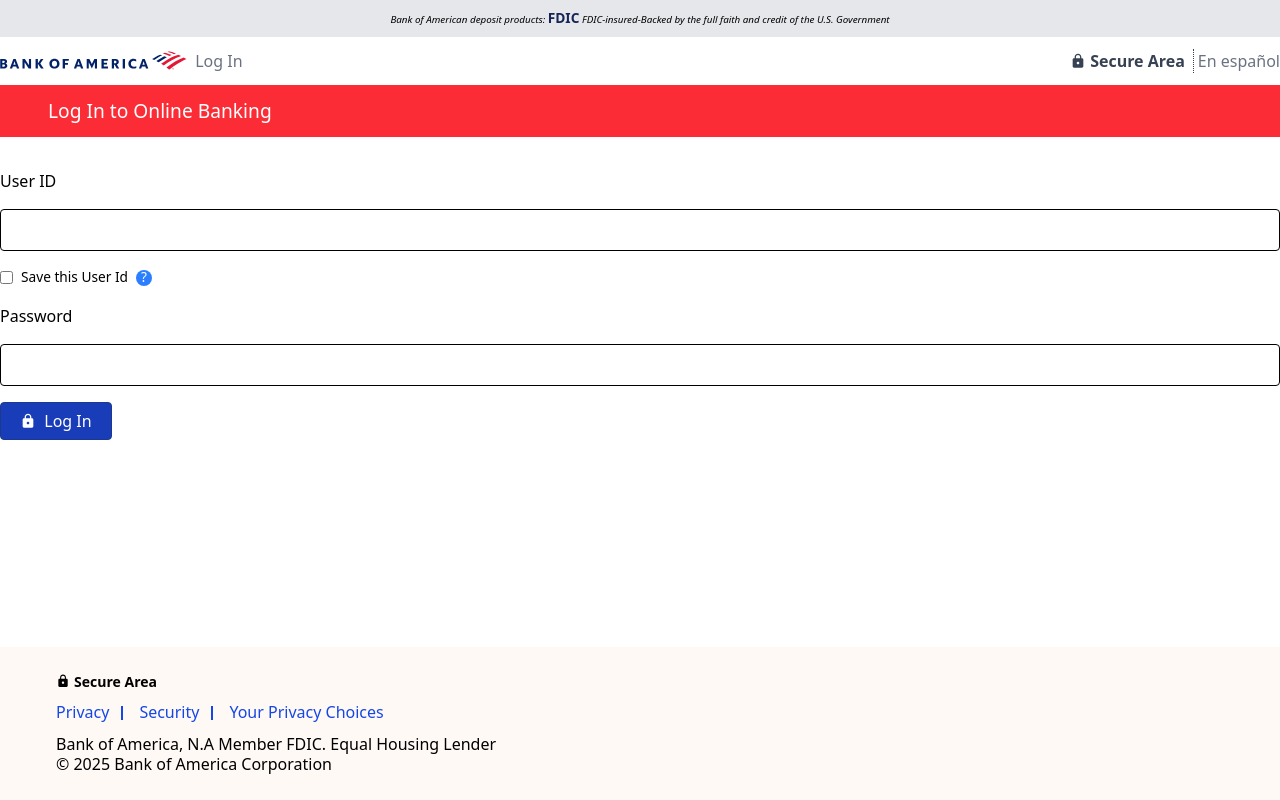
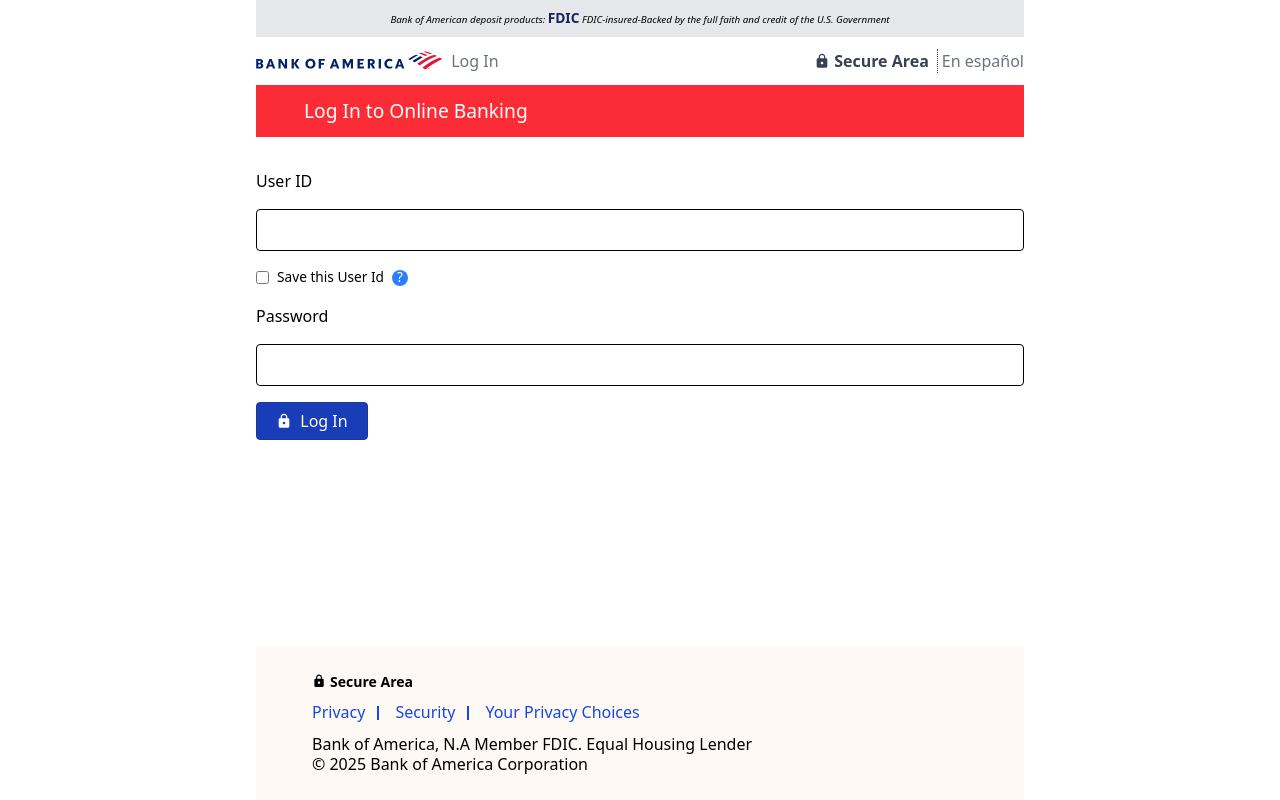
Before and after one commit to OmodaraAyo/man-of-the-people, a React (Vite) app: page / in a window 1280 px wide. Built offline with nearby package versions, Linux system fonts and the light colour scheme.

Commit message:
working...

```diff
--- a/src/auth/Login.jsx
+++ b/src/auth/Login.jsx
@@ -26,7 +26,7 @@
   };
 
   return (
-    <header className="min-h-screen flex flex-col">
+    <header className="min-h-screen flex flex-col container mx-auto inset-x-0 max-w-screen-md">
       {/* Row 1 */}
       <h1 className="text-[0.615rem] italic bg-gray-200 text-center p-2">
         Bank of American deposit products:{" "}
--- a/src/components/Account.jsx
+++ b/src/components/Account.jsx
@@ -13,8 +13,8 @@
     ]
   return (
     <div className="">
-      <div className="w-full bg-gray-200 flex items-center p-1.5 rounded container mx-auto border-none gap-2 text-gray-400 max-w-[23rem] sm:max-w-[32rem] z-30">
-                <IoSearch className="mt-1" />
+      <div className="w-full bg-gray-200 flex items-center p-1.5 rounded container mx-auto border-none gap-2 text-black max-w-[23rem] sm:max-w-[32rem] z-30">
+                <IoSearch className="mt-1" color="gray"/>
                 <input
                   type="text"
                   placeholder="Hi, I'm Erica. How can I help?"
```
